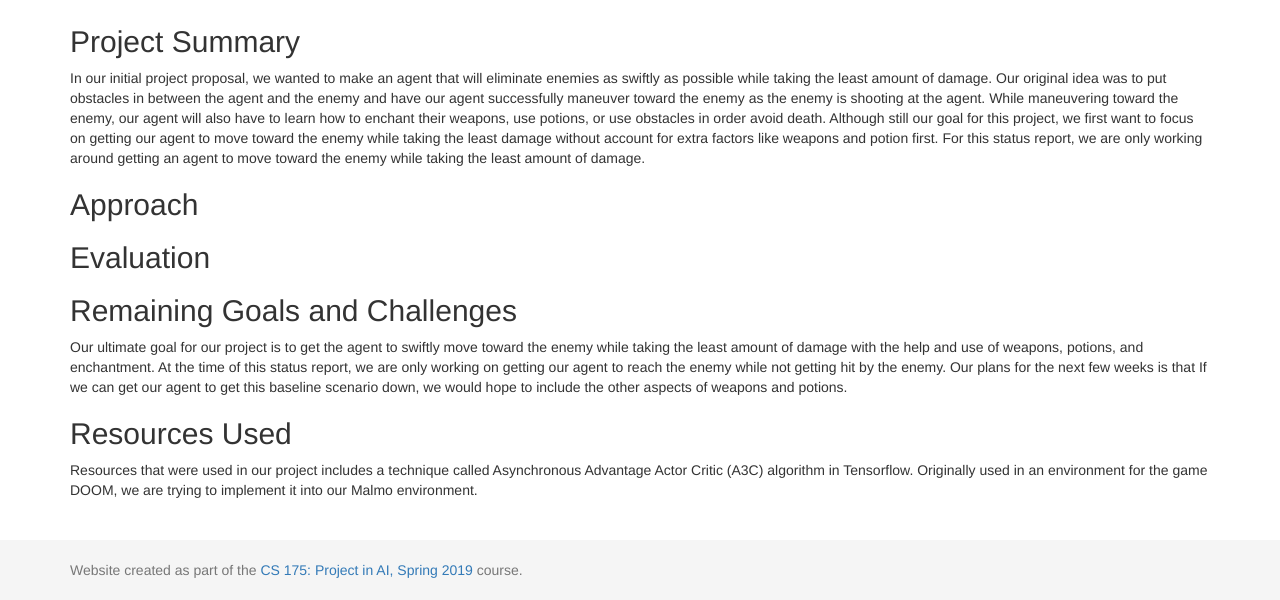
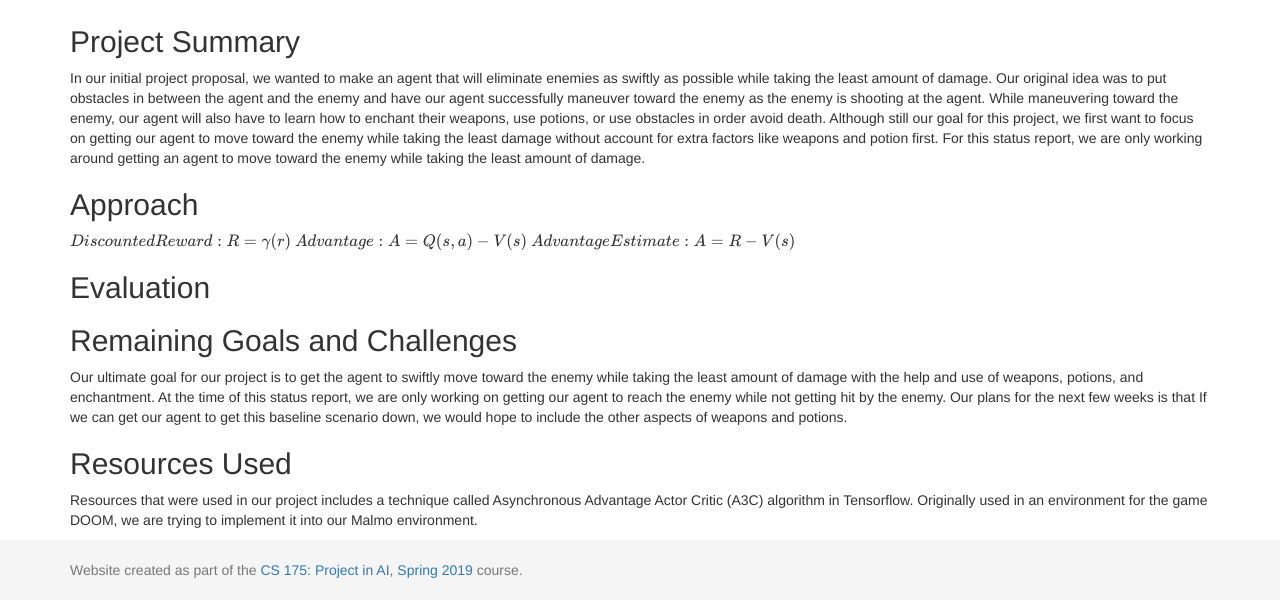
Before and after one commit to rama1997/GiveUsAnA, a Jekyll site: the page built from docs/status.md, in a window 1280 px wide and 1088 px high. Shown: the part 488-1088 px from the top of the window. Built offline with Jekyll 4.4.1, drawn with Linux system fonts in a browser that asks for light colours; formulas are drawn with MathJax 3.

Commit message:
Update status.md

```diff
--- a/docs/status.md
+++ b/docs/status.md
@@ -9,6 +9,9 @@ title:  Status
 In our initial project proposal, we wanted to make an agent that will eliminate enemies as swiftly as possible while taking the least amount of damage. Our original idea was to put obstacles in between the agent and the enemy and have our agent successfully maneuver toward the enemy as the enemy is shooting at the agent. While maneuvering toward the enemy, our agent will also have to learn how to enchant their weapons, use potions, or use obstacles in order avoid death. Although still our goal for this project, we first want to focus on getting our agent to move toward the enemy while taking the least damage without account for extra factors like weapons and potion first. For this status report, we are only working around getting an agent to move toward the enemy while taking the least amount of damage.
 
 ## Approach
+$$Discounted Reward: R = γ(r)$$
+$$Advantage: A = Q(s,a) - V(s)$$
+$$Advantage Estimate: A = R - V(s)$$
 
 ## Evaluation
 
```
